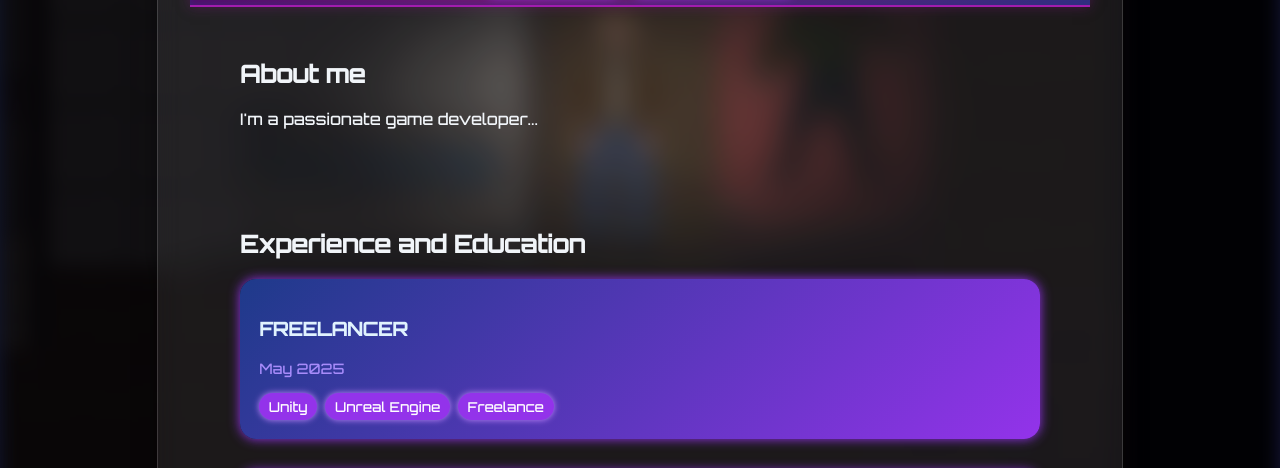
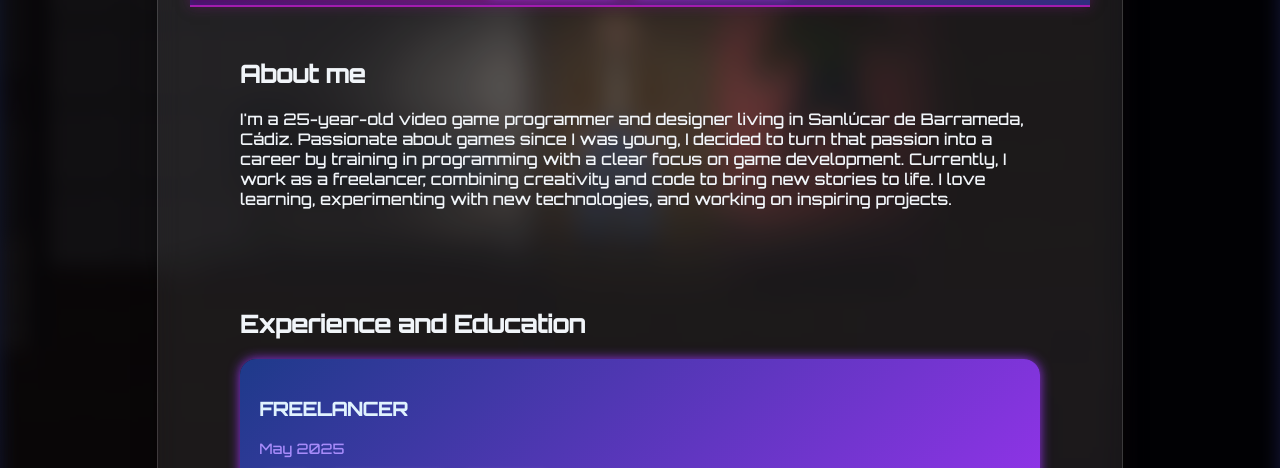
Before and after one commit to DriveSP/drivesp, a plain HTML site: page index.html in a window 1280 px wide. Shown: the part 287-755 px from the top of the page. Drawn offline with Linux system fonts and the light colour scheme.

Commit message:
about me
about me

```diff
--- a/index.html
+++ b/index.html
@@ -52,7 +52,7 @@
 
       <section class="fade-in">
         <h2 data-i18n="about">Sobre mí</h2>
-        <p data-i18n="about-text">Soy un programador apasionado...</p>
+        <p data-i18n="about-text"></p>
       </section>
 
       <section class="fade-in" id="experiencia">
--- a/script.js
+++ b/script.js
@@ -8,7 +8,7 @@ const translations = {
     "projects": "🎮 Proyectos",
     "prototypes": "🧪 Prototipos",
     "experience": "Experiencia Laboral y Educación",
-    "about-text": "Soy un programador apasionado...",
+    "about-text": "Soy un programador y diseñador de videojuegos de 25 años, vivo en Sanlúcar de Barrameda, Cádiz. Apasionado de los videojuegos desde joven, decidí convertir esa pasión en una carrera profesional formándome en programación con un enfoque claro en el desarrollo de videojuegos. Actualmente trabajo como freelancer, combinando creatividad y código para dar vida a nuevas historias. Me encanta aprender, experimentar con nuevas tecnologías y trabajar en proyectos que inspiren.",
     "title-experience1": "FREELANCER",
     "title-experience2": "ESPECIALIZACIÓN DE VIDEOJUEGOS Y VR - IES RAFAEL ALBERTI",
     "title-experience3": "PROGRAMADOR JUNIOR FULLSTACK EN PRÁCTICAS - CONTROLNET",
@@ -45,7 +45,7 @@ const translations = {
     "projects": "🎮 Projects",
     "prototypes": "🧪 Prototypes",
     "experience": "Experience and Education",
-    "about-text": "I'm a passionate game developer...",
+    "about-text": "I'm a 25-year-old video game programmer and designer living in Sanlúcar de Barrameda, Cádiz. Passionate about games since I was young, I decided to turn that passion into a career by training in programming with a clear focus on game development. Currently, I work as a freelancer, combining creativity and code to bring new stories to life. I love learning, experimenting with new technologies, and working on inspiring projects.",
     "title-experience1": "FREELANCER",
     "title-experience2": "GAME AND VR SPECIALIZATION - IES RAFAEL ALBERTI",
     "title-experience3": "JUNIOR FULLSTACK PROGRAMMER INTERN - CONTROLNET",
```
